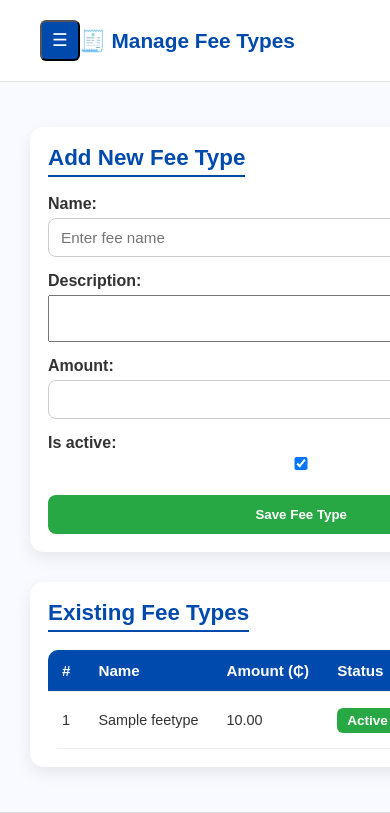
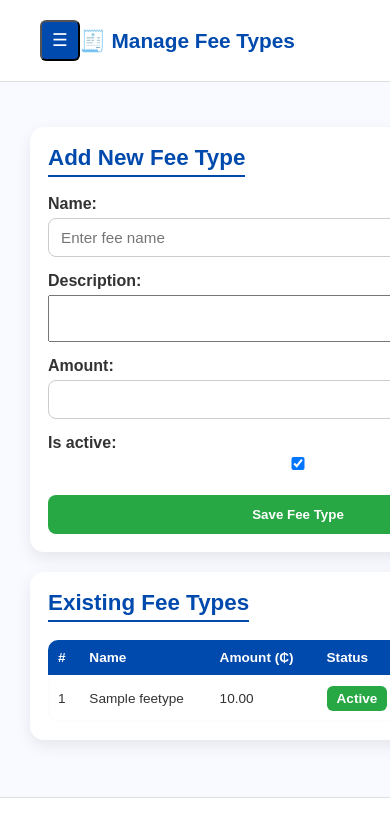
Before and after one commit to mohammedshamsudeen310-art/SMS, a Django app: page /finance/fees/types/ in a window 390 px wide. Shown: the top 813 px of the page. Run offline with Django 5.2, Linux system fonts and the light colour scheme; tables that the repository leaves empty hold one stand-in row (values such as "Sample post").

Commit message:
update entire project with latest changes

```diff
--- a/templates/finance/fee_types.html
+++ b/templates/finance/fee_types.html
@@ -61,32 +61,31 @@
 </div>
 
 <style>
-/* 🔹 Layout */
+/* ===== Layout ===== */
 .fee-container {
   display: grid;
   grid-template-columns: 1fr 2fr;
   gap: 30px;
   margin: 30px auto;
-  align-items: start;
   max-width: 1200px;
   padding: 0 20px;
 }
 
-/* 🔹 Panels */
+/* Panels */
 .fee-form, .fee-list {
-  background: #ffffff;
+  background: #fff;
   border-radius: 14px;
-  box-shadow: 0 6px 16px rgba(0, 0, 0, 0.08);
+  box-shadow: 0 6px 16px rgba(0,0,0,0.08);
   padding: 25px 30px;
   transition: transform 0.3s ease, box-shadow 0.3s ease;
 }
 
 .fee-form:hover, .fee-list:hover {
   transform: translateY(-2px);
-  box-shadow: 0 8px 18px rgba(0, 0, 0, 0.12);
+  box-shadow: 0 8px 18px rgba(0,0,0,0.12);
 }
 
-/* 🔹 Headings */
+/* Headings */
 .fee-form h2, .fee-list h2 {
   color: #004aad;
   font-size: 1.4rem;
@@ -97,19 +96,17 @@
   padding-bottom: 4px;
 }
 
-/* 🔹 Form Styles */
+/* Form */
 form p {
   margin-bottom: 15px;
   display: flex;
   flex-direction: column;
 }
-
 form label {
   font-weight: 600;
+  margin-bottom: 5px;
   color: #333;
-  margin-bottom: 5px;
 }
-
 form input, form select {
   border: 1px solid #ccc;
   border-radius: 8px;
@@ -119,13 +116,12 @@ form input, form select {
   transition: 0.3s;
   width: 100%;
 }
-
 form input:focus, form select:focus {
   border-color: #004aad;
-  box-shadow: 0 0 4px rgba(0, 74, 173, 0.3);
+  box-shadow: 0 0 4px rgba(0,74,173,0.3);
 }
 
-/* 🔹 Save Button */
+/* Save Button */
 .btn-save {
   background: #28a745;
   color: #fff;
@@ -138,145 +134,55 @@ form input:focus, form select:focus {
   margin-top: 10px;
   transition: background 0.3s ease, transform 0.2s ease;
 }
+.btn-save:hover { background: #218838; transform: translateY(-1px); }
 
-.btn-save:hover {
-  background: #218838;
-  transform: translateY(-1px);
-}
-
-/* 🔹 Scrollable Table Wrapper */
+/* Table Wrapper: scrollable */
 .table-wrapper {
   overflow-x: auto;
   -webkit-overflow-scrolling: touch;
   border-radius: 10px;
-  scrollbar-width: thin;
+  box-shadow: inset 0 0 5px rgba(0,0,0,0.03);
 }
+.table-wrapper::-webkit-scrollbar { height: 8px; }
+.table-wrapper::-webkit-scrollbar-thumb { background: #004aad; border-radius: 8px; }
 
-.table-wrapper::-webkit-scrollbar {
-  height: 8px;
-}
-.table-wrapper::-webkit-scrollbar-thumb {
-  background: #004aad;
-  border-radius: 8px;
-}
-
-/* 🔹 Table Styles */
+/* Table */
 table {
   width: 100%;
+  min-width: 600px; /* ensures horizontal scroll */
   border-collapse: collapse;
-  background: #fff;
-  min-width: 600px; /* ensures horizontal scroll */
 }
+th, td { padding: 12px 14px; text-align: left; white-space: nowrap; }
+th { background: #004aad; color: #fff; font-weight: 600; font-size: 0.95rem; }
+td { color: #333; font-size: 0.9rem; }
+tr:hover { background-color: #f9faff; }
 
-th, td {
-  padding: 12px 14px;
-  border-bottom: 1px solid #eee;
-  text-align: left;
+/* Status Tags */
+.status { padding: 5px 10px; border-radius: 6px; font-weight: 600; font-size: 0.85rem; }
+.status.active { background: #28a745; color: #fff; }
+.status.inactive { background: #f44336; color: #fff; }
+
+/* Action Buttons */
+.actions { display: flex; gap: 8px; }
+.btn-edit, .btn-delete { padding: 6px 12px; border-radius: 6px; font-weight: 600; font-size: 0.85rem; text-decoration: none; transition: background 0.3s ease, transform 0.2s ease; }
+.btn-edit { background: #007bff; color: #fff; }
+.btn-edit:hover { background: #0056b3; transform: translateY(-1px); }
+.btn-delete { background: #dc3545; color: #fff; }
+.btn-delete:hover { background: #b02a37; transform: translateY(-1px); }
+
+/* Empty Row */
+.empty { text-align: center; color: #888; font-style: italic; padding: 20px 0; }
+
+/* ===== Responsive ===== */
+@media (max-width: 992px) {
+  .fee-container { grid-template-columns: 1fr; gap: 20px; }
+  table { min-width: 500px; }
 }
-
-th {
-  background: #004aad;
-  color: #fff;
-  font-weight: 600;
-  font-size: 0.95rem;
-  white-space: nowrap;
-}
-
-td {
-  color: #333;
-  font-size: 0.9rem;
-  white-space: nowrap;
-}
-
-tr:hover {
-  background-color: #f9faff;
-}
-
-.empty {
-  text-align: center;
-  color: #888;
-  font-style: italic;
-  padding: 20px 0;
-}
-
-/* 🔹 Status Tags */
-.status {
-  padding: 5px 10px;
-  border-radius: 6px;
-  font-weight: 600;
-  font-size: 0.85rem;
-  text-transform: capitalize;
-}
-
-.status.active {
-  background: #28a745;
-  color: #fff;
-}
-
-.status.inactive {
-  background: #f44336;
-  color: #fff;
-}
-
-/* 🔹 Action Buttons */
-.actions {
-  display: flex;
-  gap: 8px;
-}
-
-.btn-edit, .btn-delete {
-  padding: 6px 12px;
-  border-radius: 6px;
-  font-weight: 600;
-  text-decoration: none;
-  font-size: 0.85rem;
-  transition: background 0.3s ease, transform 0.2s ease;
-}
-
-.btn-edit {
-  background: #007bff;
-  color: #fff;
-}
-
-.btn-edit:hover {
-  background: #0056b3;
-  transform: translateY(-1px);
-}
-
-.btn-delete {
-  background: #dc3545;
-  color: #fff;
-}
-
-.btn-delete:hover {
-  background: #b02a37;
-  transform: translateY(-1px);
-}
-
-/* 🔹 Responsive Design */
-@media (max-width: 992px) {
-  .fee-container {
-    grid-template-columns: 1fr;
-  }
-}
-
 @media (max-width: 600px) {
-  .fee-container {
-    margin: 15px auto;
-    padding: 10px;
-  }
-
-  .fee-form, .fee-list {
-    padding: 18px;
-  }
-
-  .btn-edit, .btn-delete {
-    padding: 8px 10px;
-  }
-
-  table {
-    min-width: 500px;
-  }
+  .fee-container { margin: 15px auto; padding: 10px; }
+  .fee-form, .fee-list { padding: 18px; }
+  th, td { font-size: 0.85rem; padding: 10px; }
+  .btn-edit, .btn-delete { padding: 6px 8px; font-size: 0.8rem; }
 }
 </style>
 {% endblock %}
```
